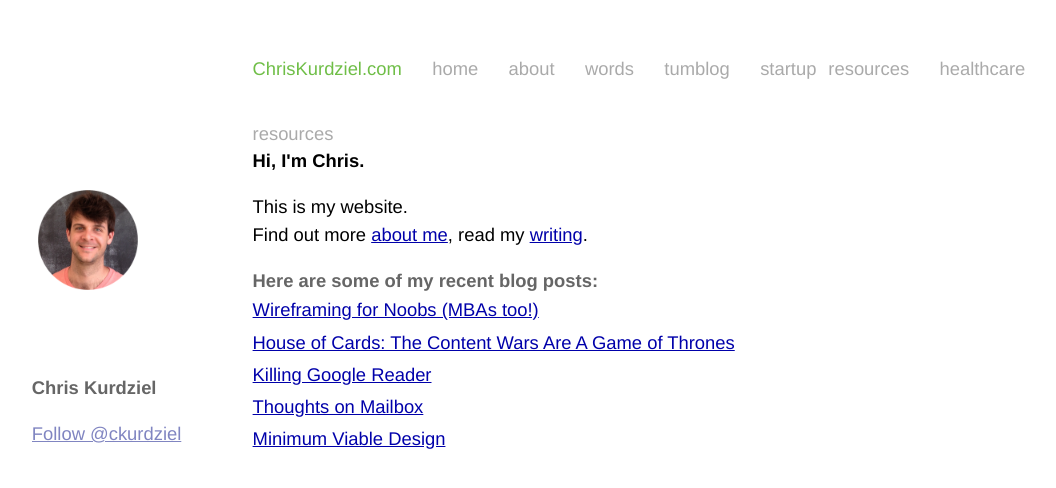
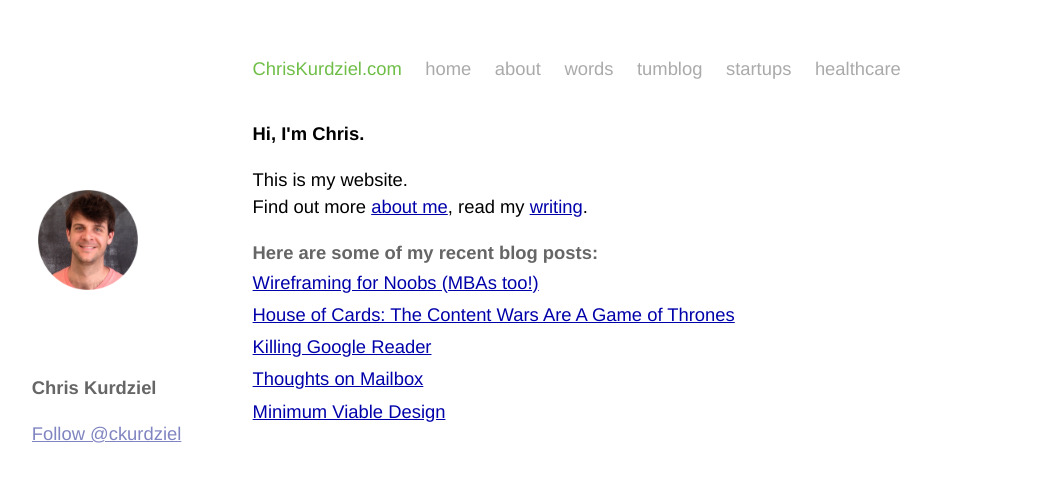
Before and after one commit to ckurdziel/ckurdziel.github.com, a Jekyll site: the page built from index.html, in a window 1280 px wide and 900 px high. Shown: the top 488 px of the window, without its empty margins (93-1149 px from the left). Built offline with Jekyll 4.4.1, drawn with Linux system fonts in a browser that asks for light colours; comment, search, counter and statistics services are not loaded.

Commit message:
adjust viewport metatag, header spacing

```diff
--- a/_layouts/default.html
+++ b/_layouts/default.html
@@ -8,8 +8,7 @@
         <meta name="author" content="Chris Kurdziel">
         <meta http-equiv="X-UA-Compatible" content="IE=edge,chrome=1">
         <title>{{ page.title }}</title>
-        <meta name="viewport" content="width=device-width">
-
+        <!--<meta name="viewport" content="width=device-width"> -->
         <!-- syntax highlighting CSS -->
         <link rel="stylesheet" href="/css/syntax.css">
 
@@ -55,8 +54,8 @@
               <a class="extra" href="/about.html">about</a>
               <a class="extra" href="/writing.html">words</a>
               <a class="extra" href="http://chriskurdziel.tumblr.com">tumblog</a>
-              <a class="extra" href="/startupresources.html">startup resources</a>
-              <a class="extra" href="/healthcareresources.html">healthcare resources</a>
+              <a class="extra" href="/startupresources.html">startups</a>
+              <a class="extra" href="/healthcareresources.html">healthcare</a>
             </div>
             <div class="content">
                 {{ content }}
```
